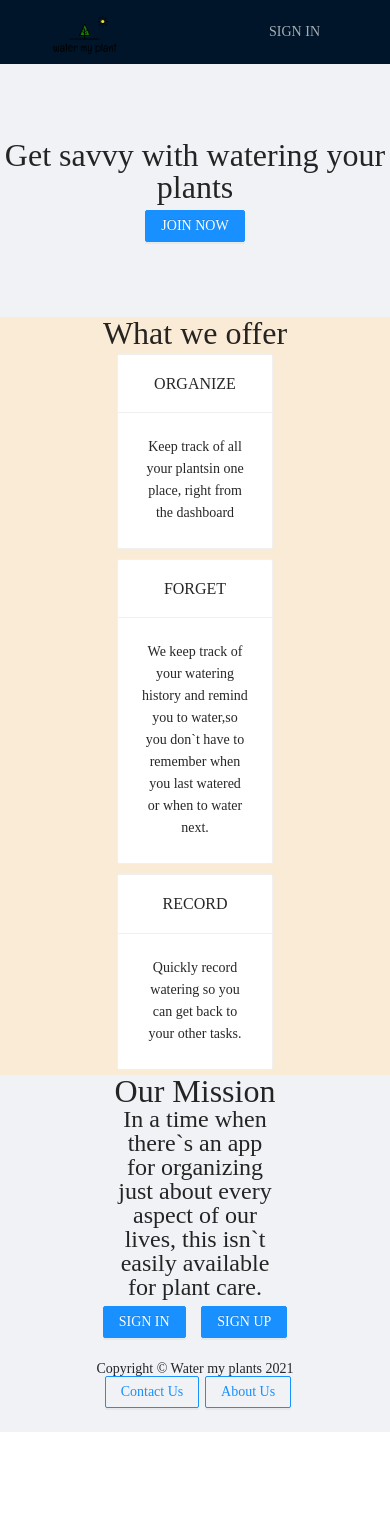
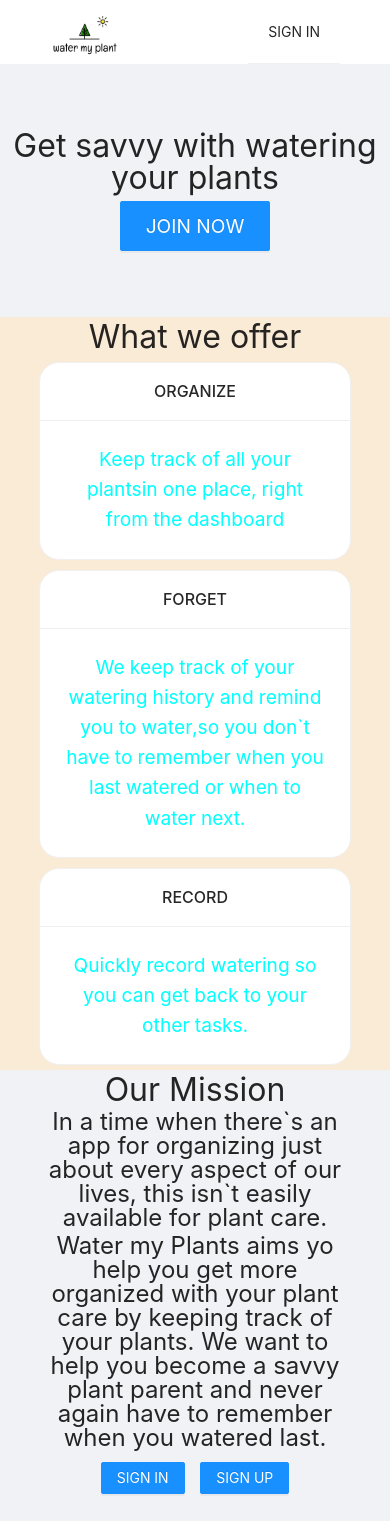
Before and after one commit to water-some-plants/front-end, a React (Create React App) app: page / in a window 390 px wide. Shown: the top 1521 px of the page. Before the commit the page ends 1432 px from the top, so only its background shows below. Built offline with nearby package versions, Linux system fonts and the light colour scheme.

Commit message:
userprofile changes.

```diff
--- a/src/components/Header.js
+++ b/src/components/Header.js
@@ -6,11 +6,11 @@ const {Header: AntHeader } = Layout;
 
 const Header = () => {
     return (
-        <AntHeader className="header">
+        <AntHeader className="header" >
             <Link to="/">
                 <Image preview={false} width={70} src={logo} alt="logo" />
             </Link>
-            <Menu theme="dark" mode="horizontal">
+            <Menu theme="light" mode="horizontal">
                 <Menu.Item key="1" >
                     <Link to="/signin">
                         <span>SIGN IN</span>
--- a/src/components/Home.js
+++ b/src/components/Home.js
@@ -28,6 +28,8 @@ const Home = () => {
             <div className="mission-div">
                 <h1>Our Mission</h1>
                 <p>In a time when there`s an app for organizing just about every aspect of our lives, this isn`t easily available for plant care.</p>
+                <p>Water my Plants aims yo help you get more organized with your plant care by keeping track of your plants.
+                    We want to help you become a savvy plant parent and never again have to remember when you watered last.</p>
             <Button type="primary">
                 <Link to="/signin">
                     <span>SIGN IN</span>
--- a/src/components/UserProfile.js
+++ b/src/components/UserProfile.js
@@ -10,7 +10,7 @@ import logo from "../images/logo.png";
 const UserProfile = () => {
 
     const [profileForm, setProfileForm] = useState();
-    const [initialFormValues, setInitialFormValues] = useState();//initial form values comes from API
+    const [initialFormValues, setInitialFormValues] = useState({});//initial form values will come from API
 
     const onChange = (evt) => {
         const {name, value} = evt.target;
@@ -65,6 +65,7 @@ const UserProfile = () => {
 
             <Form
                     {...formItemLayout}
+                    initialValues={initialFormValues}
                     className="forms"
                     name="profile"
                     onFinish={onSubmit}
--- a/src/styles/index.scss
+++ b/src/styles/index.scss
@@ -5,12 +5,22 @@
 // #root {
 //   height: 100%;
 // }
-// .height-100 {
-//   height: 100%;
-// }
+.height-100 {
+  height: 100%;
+}
+* {
+  font-family: -apple-system, BlinkMacSystemFont, "Segoe UI", Roboto,
+    "Helvetica Neue", Arial, "Noto Sans", sans-serif, "Apple Color Emoji",
+    "Segoe UI Emoji", "Segoe UI Symbol", "Noto Color Emoji" !important;
+}
+h1 {
+  font-size: 2rem;
+  margin: 1% auto;
+}
 .header {
   display: flex;
   justify-content: space-between;
+  background-color: white;
 }
 .home-top {
   font-size: 2rem;
@@ -21,7 +31,9 @@
   justify-content: center;
   align-items: center;
   button {
-    width: 100px;
+    width: 150px;
+    height: 50px;
+    font-size: 1.2rem;
   }
 }
 .cards-div {
@@ -31,6 +43,8 @@
   align-items: center;
   background-color: antiquewhite;
   .ant-card {
+    font-size: 1.2rem;
+    color: aqua;
     text-align: center;
     margin: 5px;
     width: 40%;
@@ -40,16 +54,14 @@
   button {
     margin-top: 2%;
   }
-  h1 {
-    font-size: 2rem;
-  }
 }
 .mission-div {
   text-align: center;
+  margin: 1% auto;
   p {
     width: 40%;
     font-size: 1.5rem;
-    margin: 0 auto;
+    margin: 1% auto;
   }
   button {
     margin-top: 2%;
@@ -71,7 +83,6 @@
   text-align: center;
   h1 {
     margin: 10px auto;
-    font-size: 2rem;
   }
 }
 .contact-top {
@@ -84,7 +95,6 @@
   text-align: center;
   h1 {
     margin-top: 1%;
-    font-size: 2rem;
   }
   h2 {
     font-size: 1.5rem;
@@ -95,3 +105,21 @@
     margin-bottom: 2%;
   }
 }
+.cards-div {
+  .ant-card {
+    border-radius: 20px;
+  }
+}
+
+@media only screen and (max-width: 768px) {
+  .cards-div {
+    .ant-card {
+      width: 80%;
+    }
+  }
+  .mission-div {
+    p {
+      width: 80%;
+    }
+  }
+}
```
Also changed, not shown: 1 other file (tests, documents, lock files or other folders).
